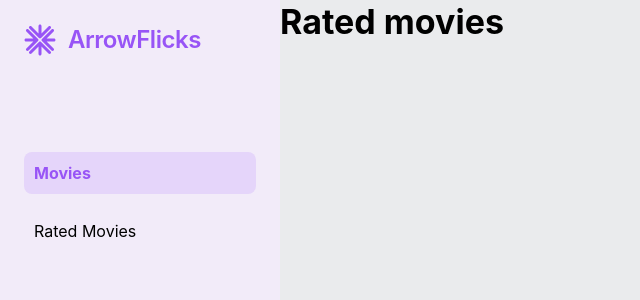
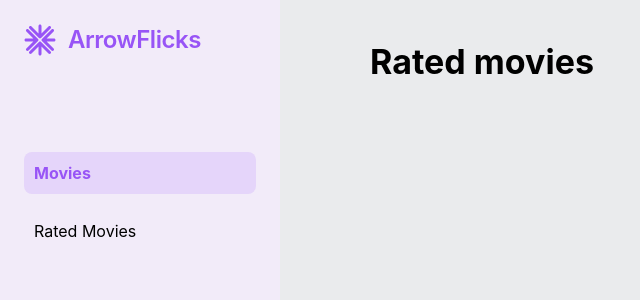
Before and after one commit to DonatArtihovich/Movie-Search-App, a Next.js app: page /rated in a window 1280 px wide. Shown: the top 300 px of the page, without its empty margins (0-640 px from the left). Built offline with nearby package versions, Linux system fonts and the light colour scheme.

Commit message:
fix: fix layout troubles

```diff
--- a/app/layout.tsx
+++ b/app/layout.tsx
@@ -32,7 +32,7 @@ export default function RootLayout({
             }
           }}
         >
-          <Flex w={'100vw'} min-h={'100vh'}>
+          <Flex max-w={'100vw'} min-h={'100vh'}>
             <Navbar />
             <main
               className={inter.className}
--- a/app/rated/page.tsx
+++ b/app/rated/page.tsx
@@ -3,10 +3,15 @@
 import { Flex, Title } from "@mantine/core";
 import { useEffect, useState } from "react";
 import { getMoviesRatings } from "../lib/rating";
-import { MoviesList } from "../ui/movies/movies-list";
+import { MoviesList } from "@/app/ui/movies/movies-list";
+import { Pagination } from "@/app/ui/movies/pagination";
+import cls from './rated.module.scss'
 
 export default function Rated() {
     const [movies, setMovies] = useState<RatedMovie[]>([]);
+    const [page, setPage] = useState<number>(1);
+
+    const moviesOnPage = 4;
 
     useEffect(() => {
         const movies = getMoviesRatings();
@@ -14,12 +19,18 @@ export default function Rated() {
     }, []);
 
     return (
-        <Flex direction='column'>
+        <Flex direction='column' gap={40} className={cls.wrapper}>
             <Flex>
                 <Title order={1}>Rated movies</Title>
-
+                <></>
             </Flex>
-            <MoviesList movies={movies} />
+            <MoviesList movies={movies.slice(moviesOnPage * (page - 1), moviesOnPage * page)} />
+            <Pagination
+                total={Math.ceil(movies.length / 4)}
+                value={page}
+                onChange={setPage}
+                style={{ alignSelf: 'center' }}
+            />
         </Flex>
     )
 }
--- /dev/null
+++ b/app/rated/rated.module.scss
@@ -0,0 +1,3 @@
+.wrapper {
+    padding: 40px 90px;
+}
```
